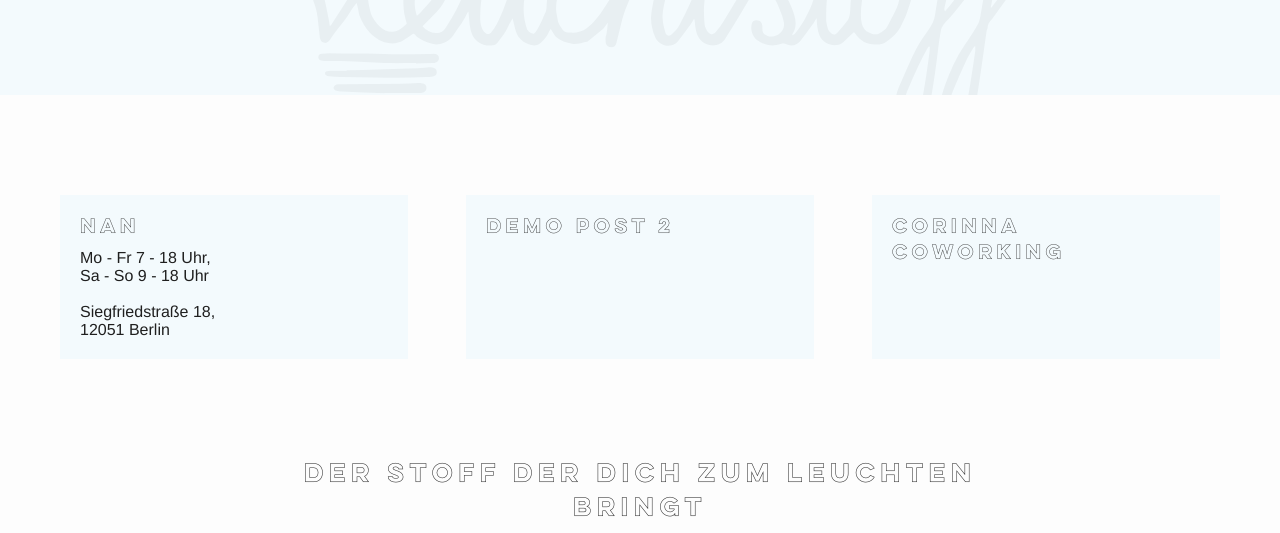
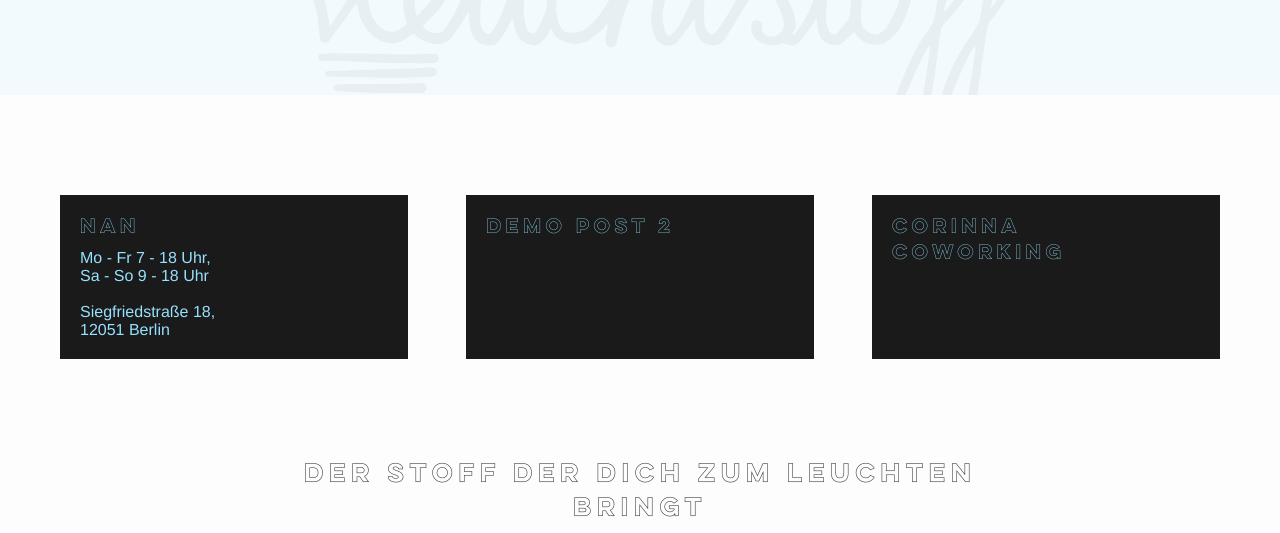
Before and after one commit to fynnit/ls, an Eleventy site: page index.md in a window 1280 px wide. Shown: the part 267-800 px from the top of the page. Built offline with nearby package versions, Linux system fonts and the light colour scheme; Eleventy itself is replaced by a stand-in of ours; files that its build step writes are made by us from their sources.

Commit message:
trying different styles

```diff
--- a/scss/lib/_vars.scss
+++ b/scss/lib/_vars.scss
@@ -2,6 +2,7 @@
 // COLORS
 
 $text-black : #1f1f1f;
+$black : #1a1a1a;
 $blue : #04b5f6;
 $light: #efefef;
 
--- a/scss/pages/_home.scss
+++ b/scss/pages/_home.scss
@@ -21,7 +21,8 @@
     article {
         width: 30%;
         cursor: pointer;
-        background-color: rgba($blue, 0.04);
+        background-color: $black;
+        color: lighten($blue, 30%);
         @include media-down(md) {
             width: 100%;
             margin-bottom: 20px;
```
Also changed, not shown: 2 other files.
